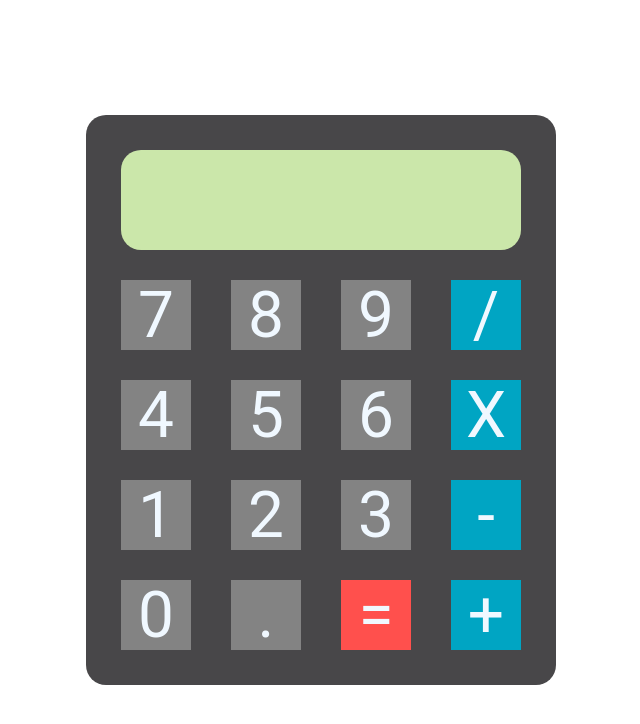
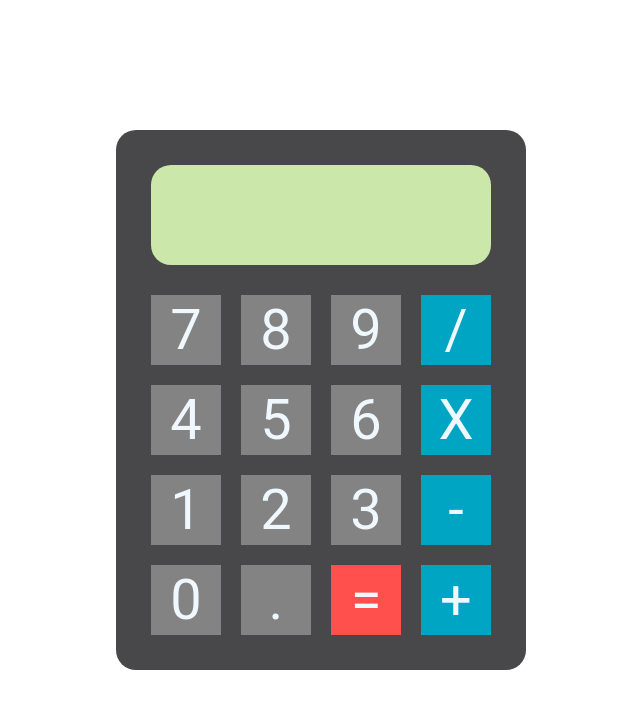
Before and after one commit to ismaFerrari/Calculator-100-landlady-, a plain HTML site: page index.html in a window 1280 px wide. Shown: the whole page, without its empty margins (319-959 px from the left). Drawn offline with Linux system fonts and the light colour scheme.

Commit message:
change in the calculator

```diff
--- a/style.css
+++ b/style.css
@@ -10,11 +10,11 @@ body{
 
 }
 .calculator-container{
-    width: 400px;
+    width: 410px;
     background: #484749;
     border-radius: 20px;
     padding: 35px;
-
+    box-sizing: border-box;
 }
 .display{
     height: 100px;
@@ -27,7 +27,7 @@ body{
 .buttons-container{
     display: flex;
     flex-wrap: wrap;
-    gap: 30px;
+    gap: 20px;
     margin-top: 30px;
     justify-content: space-between;
 
@@ -41,7 +41,7 @@ body{
     display: flex;
     align-items: center;
     justify-content: center;
-    font-size: 4em;
+    font-size: 3.5em;
     font-family: 'Roboto';
 }
 
```
